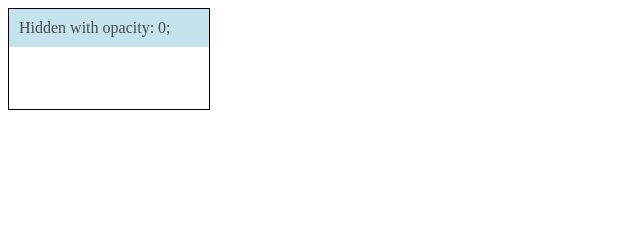
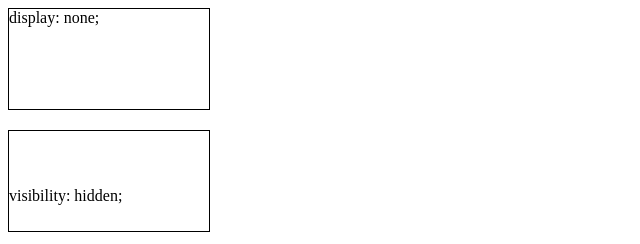
Before and after one commit to Nagarjunl/tech-talk-content, a plain HTML site: page hidden/index.html in a window 1280 px wide. Shown: the whole page, without its empty margins (0-640 px from the left). Drawn offline with Linux system fonts and the light colour scheme.

Commit message:
alter folder structure

```diff
--- a/color/hidden/index.html
+++ b/hidden/index.html
@@ -46,17 +46,19 @@
 </head>
 
 <body>
-    <!-- <div class="container">
+    <div class="container">
         <div class="content" style="display: none;">Hidden with display: none;</div>
+        display: none;
     </div>
 
     <div class="container">
-        <div class="content" style="visibility: none;">Hidden with visibility: hidden;</div>
+        <div class="content" style="visibility: hidden;">Hidden with visibility: hidden;</div>
+        visibility: hidden;
+    </div>
+
+    <!-- <div class="container">
+        <div class="content hidden-opacity">Hidden with opacity: 0;</div>
     </div> -->
-
-    <div class="container">
-        <div class="content hidden-opacity">Hidden with opacity: 0;</div>
-    </div>
 
     <!-- <div class="container">
         <div class="content hidden-position">Hidden with position: absolute; left: -9999px;</div>
```
Also changed, not shown: reponsive/index.html (+1 -1 lines), background-property/background-properties.html (renamed from color/background-property/background-properties.html), background-property/index.html (renamed from color/background-property/index.html), overflow/index.html (renamed from color/overflow/index.html), typography/index.html (renamed from color/typography/index.html), typography/other.html (renamed from color/typography/other.html).
